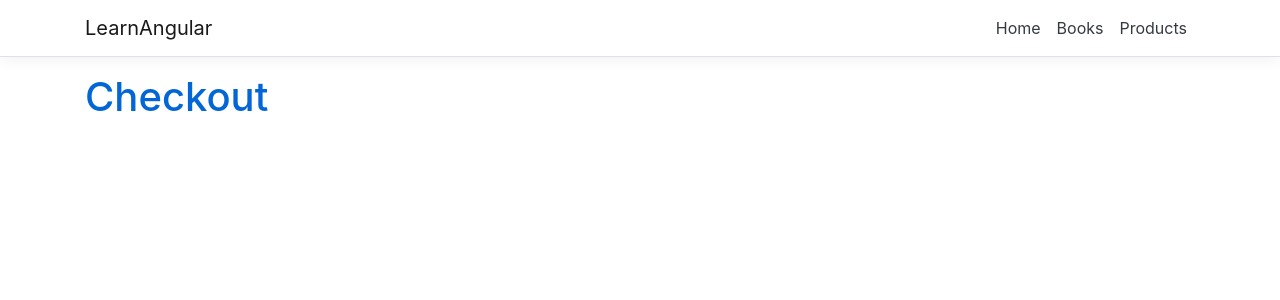
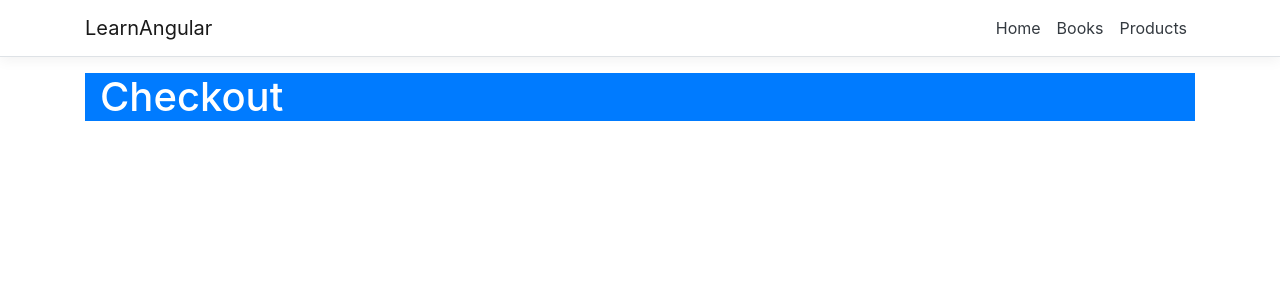
Before and after one commit to uvatmvf/LearnAngular, an Angular app in the folder ClientApp/: page /top-bar in a window 1280 px wide. Shown: the top 300 px of the page. Built offline with nearby package versions, Linux system fonts and the light colour scheme.

Commit message:
Updated container color for checkout

```diff
--- a/ClientApp/src/app/top-bar/top-bar.component.html
+++ b/ClientApp/src/app/top-bar/top-bar.component.html
@@ -1,3 +1,5 @@
-<a routerLink="/cart">
-  <h1>Checkout</h1>
-</a>
+<div class="container my-3 bg-primary">
+  <a routerLink="/cart" class="text-white">
+    <h1>Checkout</h1>
+  </a>
+</div>
```
